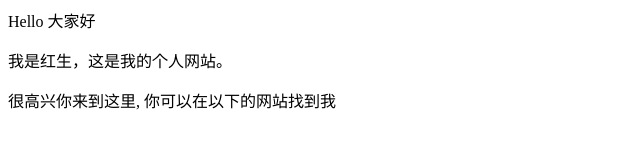
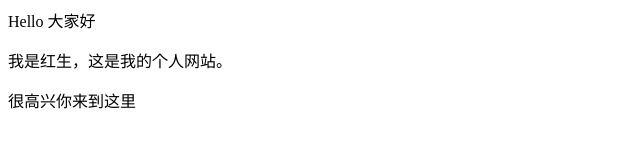
Before and after one commit to Persotial/Persotial.github.io, a plain HTML site: page index.html in a window 1280 px wide. Shown: the whole page, without its empty margins (0-640 px from the left). Drawn offline with Linux system fonts and the light colour scheme.

Commit message:
Update index.html

```diff
--- a/index.html
+++ b/index.html
@@ -1,3 +1,3 @@
 <p>Hello 大家好</p>
 <p>我是红生，这是我的个人网站。 </p>
-<p>很高兴你来到这里, 你可以在以下的网站找到我</p>
+<p>很高兴你来到这里</p>
```
